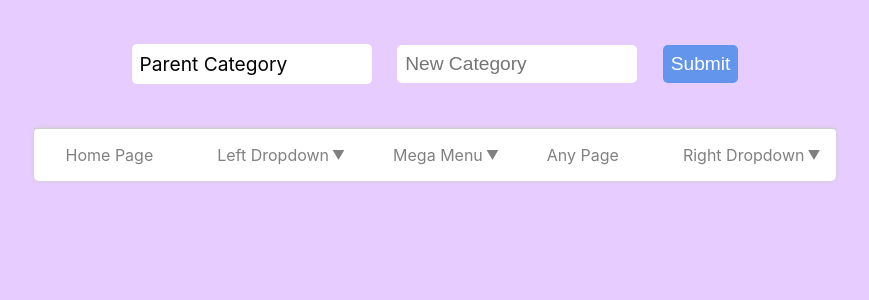
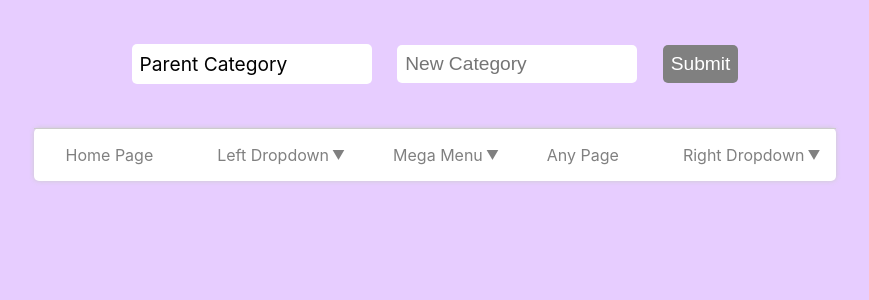
Before and after one commit to faiyazkhan024/react-mldn, a React (Create React App) app: page / in a window 1280 px wide. Shown: the top 300 px of the page, without its empty margins (205-1074 px from the left). Built offline with nearby package versions, Linux system fonts and the light colour scheme.

Commit message:
Update Ui and Bug Fix

```diff
--- a/src/App.js
+++ b/src/App.js
@@ -10,15 +10,9 @@ import "./App.css";
 //* const itemSchema = { name: "String", children: [itemSchema] };
 
 const addItem = (items, { parent, child }) => {
-  if (parent === "root") {
-    return [...items, { name: child, children: [] }];
-  }
-  const findItem = (items) => {
-    const foundItem = items.find((item) => item.name === parent);
-    if (!foundItem)
-      return items.map((item) => item.children && findItem(item.children));
-    return foundItem;
-  };
+  if (parent === "root") return [...items, { name: child, children: [] }];
+
+  return [...items];
 };
 
 const itemReducer = (items, action) => {
@@ -49,8 +43,8 @@ const App = () => {
         items={items}
         child={child}
         parent={parent}
+        setChild={setChild}
         setParent={setParent}
-        setChild={setChild}
         onSubmit={submitHandler}
       />
       <Menu items={items} />
--- a/src/components/Form/Form.css
+++ b/src/components/Form/Form.css
@@ -39,3 +39,12 @@
 .btn:hover {
   box-shadow: 0 0 5px 0 cornflowerblue;
 }
+
+.btn:disabled {
+  background-color: grey;
+}
+
+.btn:disabled:hover {
+  cursor: not-allowed;
+  box-shadow: none;
+}
--- a/src/components/Form/Form.js
+++ b/src/components/Form/Form.js
@@ -7,12 +7,10 @@ const Form = ({ items, child, parent, onSubmit, setParent, setChild }) => {
     if (!items) return;
     return items.map((item, index) => {
       return (
-        <>
-          <option key={index} value={item.name}>
-            {item.name}
-          </option>
+        <React.Fragment key={index}>
+          <option value={item.name}>{item.name}</option>
           {getAllOptions(item.children)}
-        </>
+        </React.Fragment>
       );
     });
   };
@@ -46,7 +44,11 @@ const Form = ({ items, child, parent, onSubmit, setParent, setChild }) => {
         value={child}
         onChange={(e) => setChild(e.target.value)}
       />
-      <button type="submit" className="btn">
+      <button
+        type="submit"
+        className="btn"
+        disabled={(child === "") | (parent === "")}
+      >
         Submit
       </button>
     </form>
```
